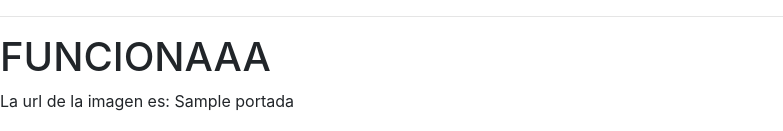
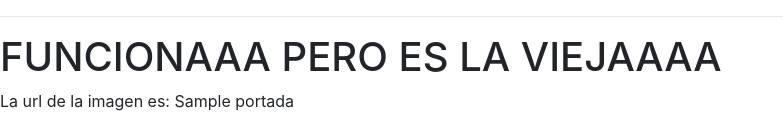
Before and after one commit to Romaci/bookflix-python, a Django app: template appBookflix/templates/appBookflix/home.html in a window 1280 px wide. Shown: the part 139-270 px from the top of the page, without its empty margins (0-783 px from the left). Run offline with Django 3.2, Linux system fonts and the light colour scheme; the template is opened without the code that fills it: most values are stand-ins (such as "Sample title", 1, 10 or a date in 2020); some libraries are stand-ins or nearby versions.

Commit message:
indiqué que el home ya no va mas, cambien de proyecto viejaaa

```diff
--- a/appBookflix/templates/appBookflix/home.html
+++ b/appBookflix/templates/appBookflix/home.html
@@ -3,7 +3,7 @@
 {% load static %}
 
 {% block content%}
-<h1>FUNCIONAAA</h1>
+<h1>FUNCIONAAA PERO ES LA VIEJAAAA</h1>
 
 <p>La url de la imagen es: {{l.portada}} </p>
 </body>
```
